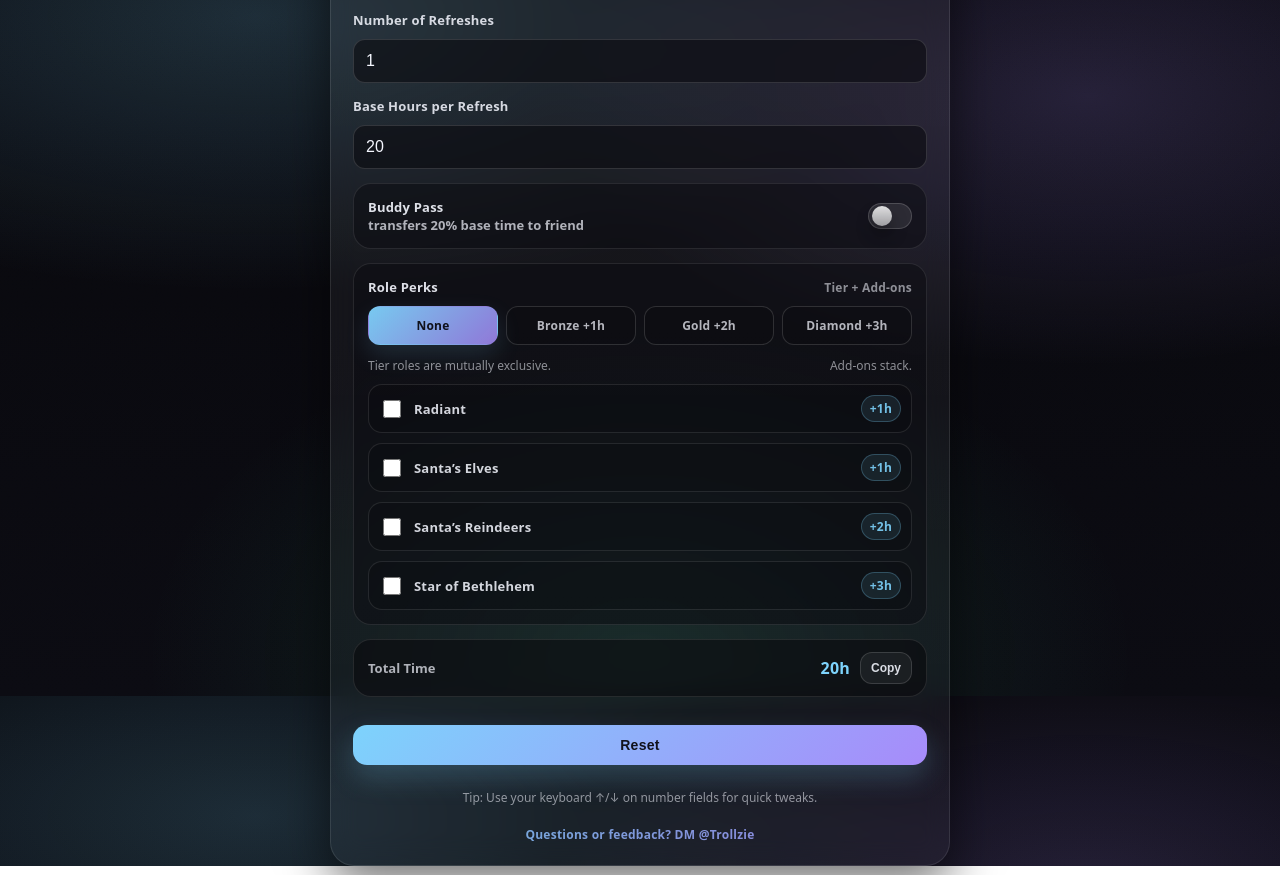
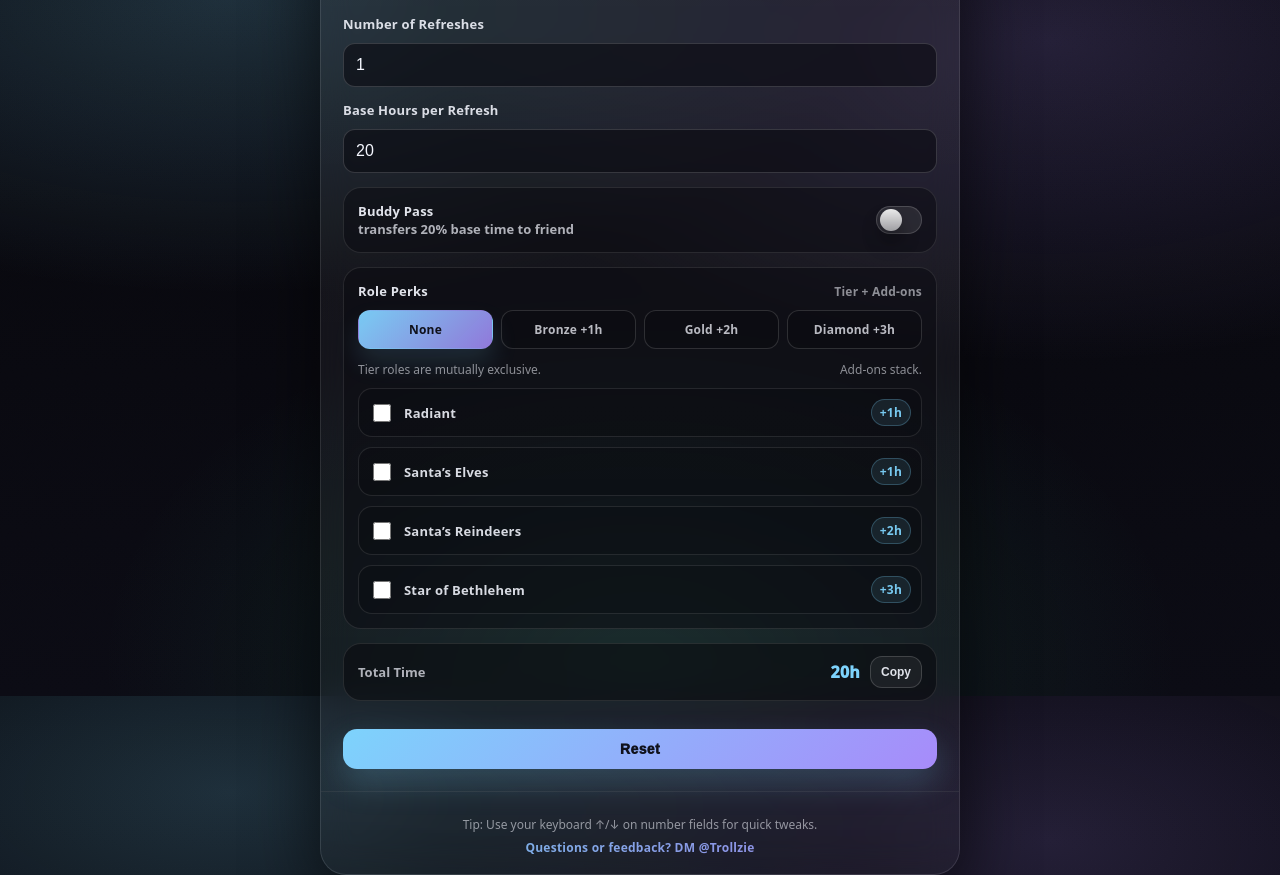
Before and after one commit to MythieStar/TOF, a plain HTML site: page index.html in a window 1280 px wide. Shown: the part 104-979 px from the top of the page. Drawn offline with Linux system fonts and the light colour scheme.

Commit message:
Update index.html

```diff
--- a/index.html
+++ b/index.html
@@ -7,17 +7,27 @@
 
 <style>
   :root{
-    --bg0:#07070b;
-    --bg1:#0b0b12;
-    --stroke:rgba(255,255,255,.10);
-    --stroke2:rgba(255,255,255,.14);
+    --bg0:#06060a;
+    --bg1:#0b0b14;
+    --card: rgba(255,255,255,.06);
+    --card2: rgba(255,255,255,.035);
+    --stroke: rgba(255,255,255,.10);
+    --stroke2: rgba(255,255,255,.16);
+
     --text:#f5f7ff;
-    --muted:rgba(245,247,255,.70);
-    --muted2:rgba(245,247,255,.55);
-    --accent:#7dd3fc;
-    --accent2:#a78bfa;
-    --shadow: 0 18px 50px rgba(0,0,0,.55);
-    --radius: 18px;
+    --muted: rgba(245,247,255,.70);
+    --muted2: rgba(245,247,255,.55);
+
+    --a:#7dd3fc;      /* cyan */
+    --b:#a78bfa;      /* purple */
+    --c:#34d399;      /* green */
+    --shadow: 0 22px 70px rgba(0,0,0,.60);
+
+    --r: 18px;
+    --r2: 14px;
+    --pad: 22px;
+
+    --focus: 0 0 0 4px rgba(125,211,252,.14);
   }
 
   *{ box-sizing:border-box; }
@@ -28,16 +38,17 @@
     font-family: ui-sans-serif, system-ui, -apple-system, Segoe UI, Roboto, Arial, "Apple Color Emoji","Segoe UI Emoji";
     color:var(--text);
     background:
-      radial-gradient(1200px 500px at 20% 15%, rgba(125,211,252,.18), transparent 55%),
-      radial-gradient(900px 450px at 85% 25%, rgba(167,139,250,.18), transparent 60%),
-      radial-gradient(900px 600px at 50% 95%, rgba(52,211,153,.12), transparent 55%),
-      linear-gradient(180deg, #07070b, #0b0b12);
+      radial-gradient(1100px 520px at 18% 12%, rgba(125,211,252,.20), transparent 58%),
+      radial-gradient(980px 520px at 82% 18%, rgba(167,139,250,.18), transparent 62%),
+      radial-gradient(900px 600px at 50% 96%, rgba(52,211,153,.12), transparent 60%),
+      linear-gradient(180deg, var(--bg0), var(--bg1));
     display:flex;
     align-items:flex-start;
     justify-content:center;
-    padding:28px 16px 40px;
+    padding: 30px 16px 44px;
   }
 
+  /* subtle grain */
   body::before{
     content:"";
     position:fixed; inset:0;
@@ -48,186 +59,205 @@
   }
 
   .calculator{
-    width:min(620px, 100%);
-    background: linear-gradient(180deg, rgba(255,255,255,.06), rgba(255,255,255,.03));
-    border:1px solid var(--stroke);
-    border-radius: calc(var(--radius) + 6px);
+    width:min(640px, 100%);
+    background: linear-gradient(180deg, var(--card), var(--card2));
+    border: 1px solid var(--stroke);
+    border-radius: calc(var(--r) + 8px);
     box-shadow: var(--shadow);
-    backdrop-filter: blur(14px);
-    -webkit-backdrop-filter: blur(14px);
+    backdrop-filter: blur(16px);
+    -webkit-backdrop-filter: blur(16px);
     overflow:hidden;
+    position:relative;
+  }
+
+  /* subtle top sheen */
+  .calculator::after{
+    content:"";
+    position:absolute; inset:-2px -2px auto -2px;
+    height: 120px;
+    background: radial-gradient(700px 120px at 30% 0%, rgba(255,255,255,.10), transparent 60%);
+    pointer-events:none;
   }
 
   header{
-    padding:22px 22px 14px;
-    border-bottom:1px solid var(--stroke);
-    background: linear-gradient(135deg, rgba(125,211,252,.10), rgba(167,139,250,.10));
+    padding: 22px var(--pad) 16px;
+    border-bottom: 1px solid var(--stroke);
+    background:
+      linear-gradient(135deg, rgba(125,211,252,.12), rgba(167,139,250,.10));
   }
+
   header h2{
     margin:0;
-    font-size:22px;
+    font-size: 22px;
     letter-spacing:.2px;
     display:flex;
     align-items:center;
     justify-content:space-between;
     gap:12px;
   }
+
   .badge{
     font-size:12px;
-    color:rgba(245,247,255,.78);
-    border:1px solid rgba(255,255,255,.14);
-    padding:6px 10px;
-    border-radius:999px;
-    background:rgba(0,0,0,.18);
+    color: rgba(245,247,255,.85);
+    border: 1px solid rgba(255,255,255,.16);
+    padding: 6px 10px;
+    border-radius: 999px;
+    background: rgba(0,0,0,.18);
   }
 
   .content{
-    padding:18px 22px 22px;
+    padding: 18px var(--pad) var(--pad);
     display:grid;
-    gap:14px;
+    gap: 14px;
   }
 
   .row{ display:grid; gap:10px; }
 
   label{
-    font-weight:650;
-    font-size:13px;
-    color:rgba(245,247,255,.86);
-    letter-spacing:.2px;
+    font-weight: 750;
+    font-size: 13px;
+    color: rgba(245,247,255,.88);
+    letter-spacing: .2px;
   }
 
   input[type="number"]{
     width:100%;
-    padding:12px 12px;
-    font-size:16px;
-    color:var(--text);
-    background: rgba(10,10,16,.60);
-    border:1px solid var(--stroke2);
+    padding: 12px 12px;
+    font-size: 16px;
+    color: var(--text);
+    background: rgba(10,10,16,.58);
+    border: 1px solid var(--stroke2);
     border-radius: 12px;
     outline:none;
-    transition: border-color .18s ease, box-shadow .18s ease, transform .06s ease;
+    transition: border-color .18s ease, box-shadow .18s ease, transform .06s ease, background .18s ease;
   }
+
   input[type="number"]:focus{
-    border-color: rgba(125,211,252,.55);
-    box-shadow: 0 0 0 4px rgba(125,211,252,.12);
+    border-color: rgba(125,211,252,.60);
+    box-shadow: var(--focus);
+    background: rgba(10,10,16,.66);
   }
+
   input[type="number"]:active{ transform: translateY(1px); }
 
   .panel{
-    background: rgba(10,10,16,.50);
-    border:1px solid var(--stroke);
-    border-radius: var(--radius);
-    padding:14px;
+    background: rgba(10,10,16,.48);
+    border: 1px solid var(--stroke);
+    border-radius: var(--r);
+    padding: 14px;
   }
 
   .panel-title{
     display:flex;
     align-items:center;
     justify-content:space-between;
-    margin:0 0 10px;
-    font-size:13px;
-    color:rgba(245,247,255,.90);
-    letter-spacing:.2px;
-    font-weight:700;
+    margin: 0 0 10px;
+    font-size: 13px;
+    color: rgba(245,247,255,.92);
+    letter-spacing: .2px;
+    font-weight: 800;
   }
 
   .toggle-row{
     display:flex;
     align-items:center;
     justify-content:space-between;
-    gap:12px;
-  }
-  .toggle-label{
-    font-weight:600;
-    color:var(--muted);
-    font-size:13px;
+    gap: 12px;
   }
 
+  .toggle-label{
+    font-weight: 650;
+    color: var(--muted);
+    font-size: 13px;
+  }
+
+  /* Switch */
   .switch{
     position:relative;
-    width:44px; height:26px;
+    width: 46px; height: 28px;
     flex:0 0 auto;
   }
   .switch input{ opacity:0; width:0; height:0; }
   .slider{
     position:absolute; inset:0;
     background: rgba(255,255,255,.10);
-    border:1px solid rgba(255,255,255,.16);
-    border-radius:999px;
+    border: 1px solid rgba(255,255,255,.16);
+    border-radius: 999px;
     transition: .18s ease;
   }
   .slider::before{
     content:"";
     position:absolute;
-    height:20px; width:20px;
-    left:3px; top:2px;
-    border-radius:999px;
-    background: linear-gradient(180deg, rgba(255,255,255,.85), rgba(255,255,255,.55));
-    box-shadow: 0 10px 16px rgba(0,0,0,.35);
+    height: 22px; width: 22px;
+    left: 3px; top: 2px;
+    border-radius: 999px;
+    background: linear-gradient(180deg, rgba(255,255,255,.90), rgba(255,255,255,.55));
+    box-shadow: 0 12px 18px rgba(0,0,0,.35);
     transition: .18s ease;
   }
+  .switch input:focus + .slider{ box-shadow: var(--focus); }
   .switch input:checked + .slider{
     background: rgba(125,211,252,.22);
-    border-color: rgba(125,211,252,.35);
+    border-color: rgba(125,211,252,.40);
   }
   .switch input:checked + .slider::before{
     transform: translateX(18px);
-    background: linear-gradient(180deg, rgba(125,211,252,.95), rgba(167,139,250,.75));
+    background: linear-gradient(135deg, rgba(125,211,252,.95), rgba(167,139,250,.78));
   }
 
-  .tier-grid{ display:grid; gap:10px; }
+  /* Tier Segmented */
+  .tier-grid{ display:grid; gap: 10px; }
   .seg{
     display:grid;
     grid-template-columns: repeat(4, 1fr);
-    gap:8px;
+    gap: 8px;
   }
   .seg input{ display:none; }
   .seg label{
     cursor:pointer;
     user-select:none;
     text-align:center;
-    padding:10px 8px;
+    padding: 10px 8px;
     border-radius: 12px;
-    border:1px solid rgba(255,255,255,.14);
+    border: 1px solid rgba(255,255,255,.14);
     background: rgba(0,0,0,.12);
-    color: rgba(245,247,255,.72);
-    font-weight:700;
-    font-size:12px;
+    color: rgba(245,247,255,.74);
+    font-weight: 850;
+    font-size: 12px;
     transition: transform .06s ease, border-color .18s ease, background .18s ease, color .18s ease, box-shadow .18s ease;
   }
   .seg label:hover{
-    border-color: rgba(255,255,255,.22);
+    border-color: rgba(255,255,255,.24);
     background: rgba(255,255,255,.06);
   }
   .seg input:checked + label{
     color: rgba(10,10,16,.95);
-    background: linear-gradient(135deg, rgba(125,211,252,.95), rgba(167,139,250,.85));
+    background: linear-gradient(135deg, rgba(125,211,252,.96), rgba(167,139,250,.86));
     border-color: transparent;
-    box-shadow: 0 10px 24px rgba(125,211,252,.14);
+    box-shadow: 0 14px 26px rgba(125,211,252,.14);
   }
   .seg input:active + label{ transform: translateY(1px); }
+  .seg input:focus + label{ box-shadow: var(--focus); }
 
   .tier-help{
-    margin-top:2px;
-    font-size:12px;
+    margin-top: 2px;
+    font-size: 12px;
     color: var(--muted2);
     display:flex;
     justify-content:space-between;
-    gap:10px;
+    gap: 10px;
   }
 
-  .checklist{
-    display:grid;
-    gap:10px;
-    margin-top:10px;
-  }
+  /* Add-ons */
+  .checklist{ display:grid; gap:10px; margin-top: 10px; }
+
   .check{
     display:flex;
     align-items:center;
-    gap:10px;
-    padding:10px 10px;
+    gap: 10px;
+    padding: 10px 10px;
     border-radius: 14px;
-    border:1px solid rgba(255,255,255,.10);
+    border: 1px solid rgba(255,255,255,.10);
     background: rgba(0,0,0,.14);
     transition: border-color .18s ease, background .18s ease, transform .06s ease;
   }
@@ -238,104 +268,116 @@
   .check:active{ transform: translateY(1px); }
 
   input[type="checkbox"].addon{
-    width:18px; height:18px;
-    accent-color: var(--accent);
+    width: 18px; height: 18px;
+    accent-color: var(--a);
   }
+
   .check .name{
-    font-weight:650;
-    color: rgba(245,247,255,.86);
-    font-size:13px;
+    font-weight: 750;
+    color: rgba(245,247,255,.88);
+    font-size: 13px;
   }
+
   .check .value{
     margin-left:auto;
-    font-size:12px;
-    color: rgba(125,211,252,.9);
-    font-weight:800;
-    border:1px solid rgba(125,211,252,.25);
-    padding:4px 8px;
-    border-radius:999px;
+    font-size: 12px;
+    color: rgba(125,211,252,.95);
+    font-weight: 900;
+    border: 1px solid rgba(125,211,252,.25);
+    padding: 4px 8px;
+    border-radius: 999px;
     background: rgba(125,211,252,.10);
   }
 
-  .results{
-    display:grid;
-    gap:10px;
-  }
+  /* Results */
+  .results{ display:grid; gap: 10px; }
+
   .result{
-    background: rgba(8,8,12,.55);
-    border:1px solid rgba(255,255,255,.10);
-    border-radius: var(--radius);
-    padding:12px 14px;
+    background: rgba(8,8,12,.52);
+    border: 1px solid rgba(255,255,255,.10);
+    border-radius: var(--r);
+    padding: 12px 14px;
     display:flex;
     align-items:center;
     justify-content:space-between;
-    gap:12px;
+    gap: 12px;
   }
+
   .result .label{
     color: var(--muted);
-    font-weight:650;
-    font-size:13px;
+    font-weight: 750;
+    font-size: 13px;
   }
+
   .result .value{
-    font-weight:900;
-    letter-spacing:.2px;
-    color: var(--accent);
+    font-weight: 950;
+    letter-spacing: .2px;
+    color: var(--a);
   }
 
   .value-wrap{
     display:flex;
     align-items:center;
     justify-content:flex-end;
-    gap:10px;
+    gap: 10px;
     min-width: 160px;
   }
+
   .icon-btn{
-    border:1px solid rgba(255,255,255,.14);
+    border: 1px solid rgba(255,255,255,.16);
     background: rgba(255,255,255,.06);
-    color: rgba(245,247,255,.88);
-    padding:8px 10px;
+    color: rgba(245,247,255,.90);
+    padding: 8px 10px;
     border-radius: 12px;
     cursor:pointer;
-    font-weight:800;
-    font-size:12px;
-    transition: transform .06s ease, background .18s ease, border-color .18s ease, box-shadow .18s ease;
+    font-weight: 900;
+    font-size: 12px;
+    transition: transform .06s ease, background .18s ease, border-color .18s ease, box-shadow .18s ease, filter .18s ease;
   }
   .icon-btn:hover{
     background: rgba(255,255,255,.10);
-    border-color: rgba(255,255,255,.22);
-    box-shadow: 0 10px 24px rgba(0,0,0,.28);
+    border-color: rgba(255,255,255,.26);
+    box-shadow: 0 12px 26px rgba(0,0,0,.28);
   }
   .icon-btn:active{ transform: translateY(1px); }
+  .icon-btn:focus{ outline:none; box-shadow: var(--focus); }
+
+  /* Collapsible friend section: use grid row animation */
+  .collapse{
+    display:grid;
+    grid-template-rows: 0fr;
+    opacity: 0;
+    transform: translateY(-4px);
+    transition: grid-template-rows .25s ease, opacity .2s ease, transform .25s ease;
+  }
+  .collapse > *{ overflow:hidden; }
+  .collapse.open{
+    grid-template-rows: 1fr;
+    opacity: 1;
+    transform: translateY(0);
+  }
 
   .note, .tiny{
-    font-size:12px;
+    font-size: 12px;
     color: var(--muted2);
     text-align:center;
-    margin:10px 0 0;
+    margin: 10px 0 0;
   }
+
+  .footer{
+    padding: 14px var(--pad) 18px;
+    border-top: 1px solid rgba(255,255,255,.08);
+    background: linear-gradient(180deg, rgba(0,0,0,.00), rgba(0,0,0,.12));
+  }
+
   .trollzie-note{
     margin-top: 6px;
-  font-weight: 650;
+    font-weight: 750;
     letter-spacing: .25px;
-  background: linear-gradient(135deg, #7dd3fc, #a78bfa);
+    background: linear-gradient(135deg, var(--a), var(--b));
     -webkit-background-clip: text;
     -webkit-text-fill-color: transparent;
-  opacity: .85;
-}
-
-  .collapse{
-    display:grid;
-    gap:10px;
-    overflow:hidden;
-    max-height: 0;
-    opacity: 0;
-    transform: translateY(-4px);
-    transition: max-height .25s ease, opacity .2s ease, transform .25s ease;
-  }
-  .collapse.open{
-    max-height: 420px;
-    opacity: 1;
-    transform: translateY(0);
+    opacity: .90;
   }
 
   .reset-btn{
@@ -343,28 +385,34 @@
     width: 100%;
     padding: 12px;
     font-size: 14px;
-    font-weight: 800;
-    letter-spacing: .3px;
+    font-weight: 950;
+    letter-spacing: .35px;
     color: rgba(10,10,16,.95);
-    background: linear-gradient(135deg, #7dd3fc, #a78bfa);
+    background: linear-gradient(135deg, var(--a), var(--b));
     border: none;
     border-radius: 14px;
     cursor:pointer;
-    box-shadow: 0 12px 28px rgba(125,211,252,.22);
+    box-shadow: 0 14px 32px rgba(125,211,252,.22);
     transition: transform .06s ease, box-shadow .18s ease, filter .18s ease;
   }
   .reset-btn:hover{
-    filter: brightness(1.05);
-    box-shadow: 0 16px 36px rgba(125,211,252,.30);
+    filter: brightness(1.06);
+    box-shadow: 0 18px 42px rgba(125,211,252,.30);
   }
   .reset-btn:active{ transform: translateY(1px); }
+  .reset-btn:focus{ outline:none; box-shadow: var(--focus); }
 
   @media (max-width: 520px){
-    header{ padding:18px 16px 12px; }
-    .content{ padding:14px 16px 18px; }
+    header{ padding: 18px 16px 12px; }
+    .content{ padding: 14px 16px 16px; }
+    .footer{ padding: 12px 16px 16px; }
     .seg{ grid-template-columns: 1fr 1fr; }
     .badge{ display:none; }
     .value-wrap{ min-width: 0; }
+  }
+
+  @media (prefers-reduced-motion: reduce){
+    *{ transition:none !important; }
   }
 </style>
 </head>
@@ -406,7 +454,7 @@
       <div class="panel">
         <div class="panel-title">
           <span>Role Perks</span>
-          <span style="color:rgba(245,247,255,.55); font-weight:700; font-size:12px;">Tier + Add-ons</span>
+          <span style="color:rgba(245,247,255,.55); font-weight:750; font-size:12px;">Tier + Add-ons</span>
         </div>
 
         <div class="tier-grid">
@@ -466,7 +514,9 @@
           </div>
         </div>
 
+        <!-- IMPORTANT: wrap friend items inside ONE container so grid row animation is smooth -->
         <div id="friendSection" class="collapse">
+          <div>
             <div class="result">
               <div class="label">Friend Time (per Refresh)</div>
               <div class="value" id="friendPer">—</div>
@@ -479,15 +529,15 @@
 
             <div class="note">Friend timer cannot be paused</div>
           </div>
+        </div>
 
         <button id="resetBtn" class="reset-btn" type="button">Reset</button>
       </div>
+    </div>
 
+    <div class="footer">
       <div class="tiny">Tip: Use your keyboard ↑/↓ on number fields for quick tweaks.</div>
-
-<div class="tiny trollzie-note">
-  Questions or feedback? DM @Trollzie
-</div>
+      <div class="tiny trollzie-note">Questions or feedback? DM @Trollzie</div>
     </div>
   </div>
 
@@ -529,7 +579,6 @@
     const yourPer = yourBase + bonus;
     const friendPer = friendEnabled ? friendHoursPerRefresh(r, base) : 0;
 
-    // ✅ Only show "(base + perks)" when there are perks selected
     const total = round1(yourPer * r);
     if (bonus > 0) {
       yourTime.textContent = `${total}h (${round1(yourBase)}h base + ${bonus}h perks)`;
```
Lines whose indentation alone changed are shown as unchanged.
